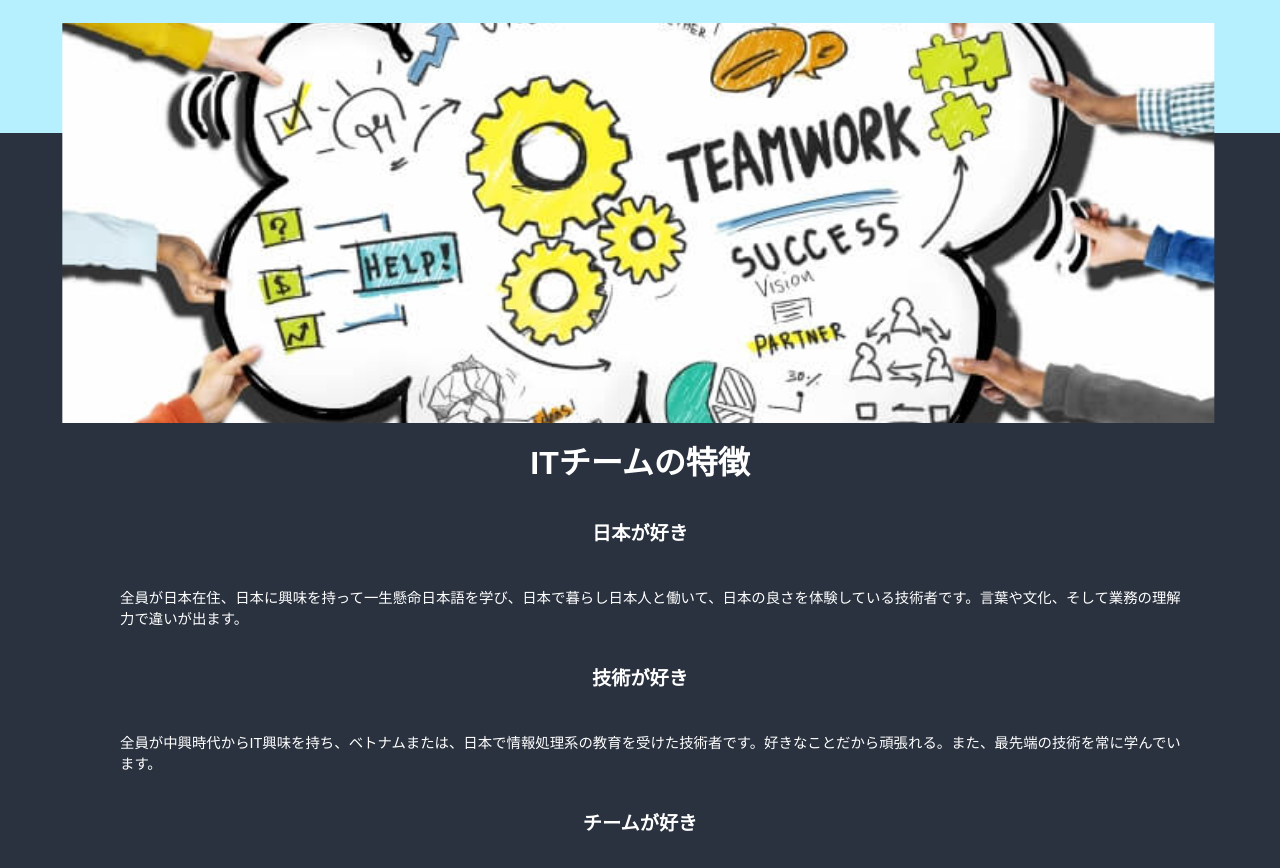
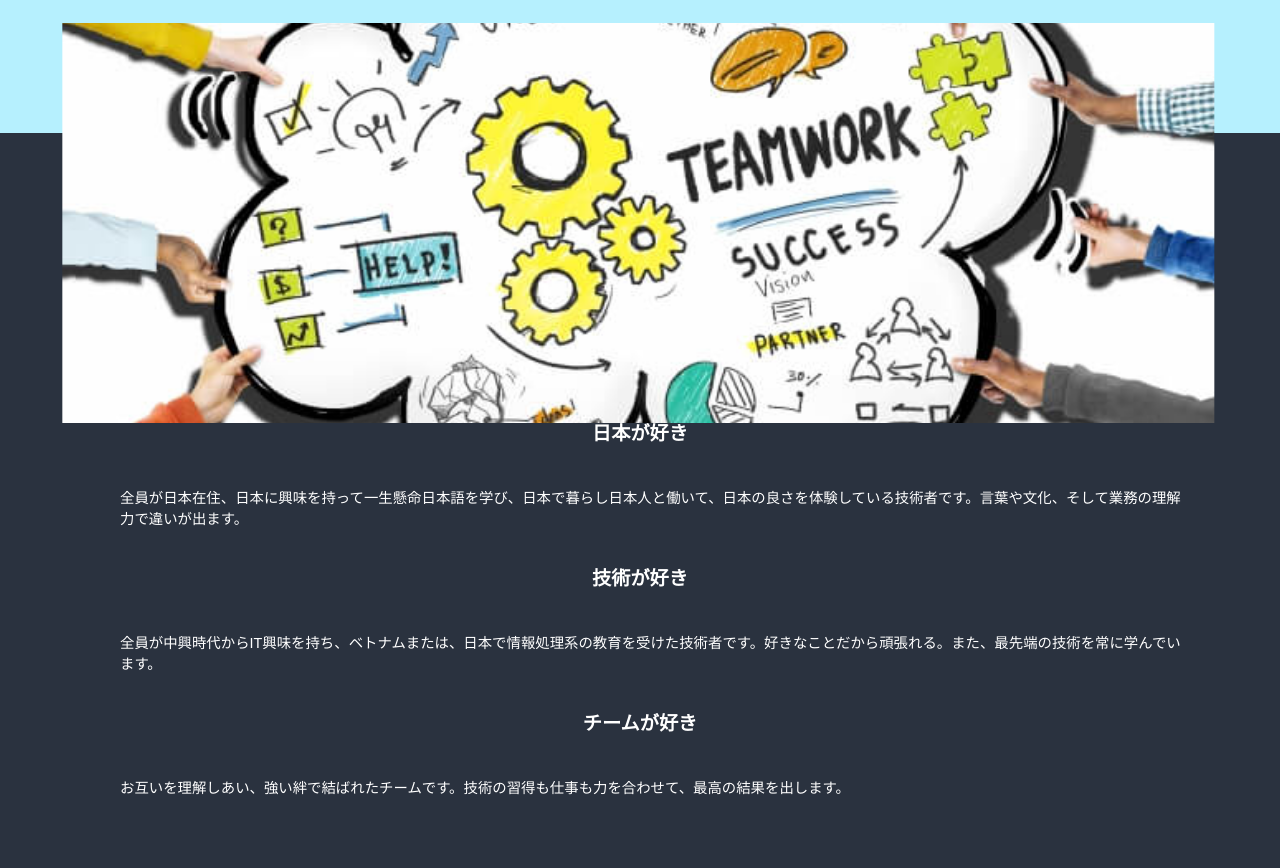
Before and after one commit to rokkuminchan/digitalmarketing, a React (Create React App) app: page / in a window 1280 px wide. Shown: the part 4080-4948 px from the top of the page. Built offline with nearby package versions, Linux system fonts and the light colour scheme.

Commit message:
edit style  member card in mobile

```diff
--- a/src/components/CardMember.css
+++ b/src/components/CardMember.css
@@ -10,6 +10,7 @@
     box-shadow: 0 0 0 1px rgba(0, 0, 0, 0.2);
     transition: all 200ms ease-out;
     margin-top: 20px;
+    font-size: 0.8em;
   }
 }
 @media only screen and (min-width: 720px) {
--- a/src/sections/MemberIntroduction.css
+++ b/src/sections/MemberIntroduction.css
@@ -19,6 +19,7 @@
     text-align: justify;
     font-weight: bold;
     padding: 10px 30px;
+    font-size: 1em;
   }
 }
 @media only screen and (min-width: 720px) {
@@ -43,6 +44,7 @@
     text-align: center;
     font-weight: bold;
     padding: 10px;
+    font-size: 1em;
   }
 }
 
--- a/src/sections/TeamWork.css
+++ b/src/sections/TeamWork.css
@@ -6,7 +6,7 @@
 }
 
 .teamwork__title {
-  padding-top:300px;
+  padding-top:200px;
   color: white;
   text-align: center;
   font-weight: bold;
```
